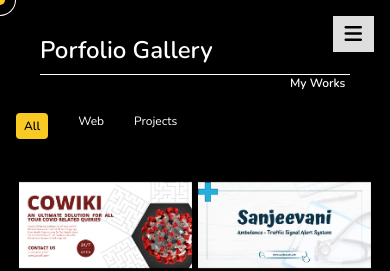
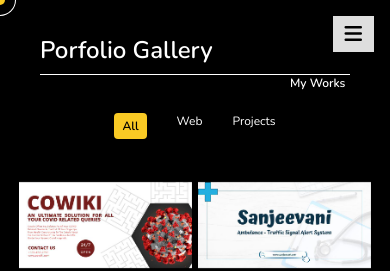
Before and after one commit to Punyaj/Portfolio, a plain HTML site: page Portfolio.html in a window 390 px wide. Shown: the top 271 px of the page. Drawn offline with nearby package versions, Linux system fonts and the light colour scheme.

Commit message:
Add files via upload

```diff
--- a/css/style.css
+++ b/css/style.css
@@ -1499,4 +1499,7 @@ background-color: #f9ca24;
   .card-content{
     padding: 5px 10px;
   }
-}
+  .categories{
+    justify-content: center;
+  }
+}
```
